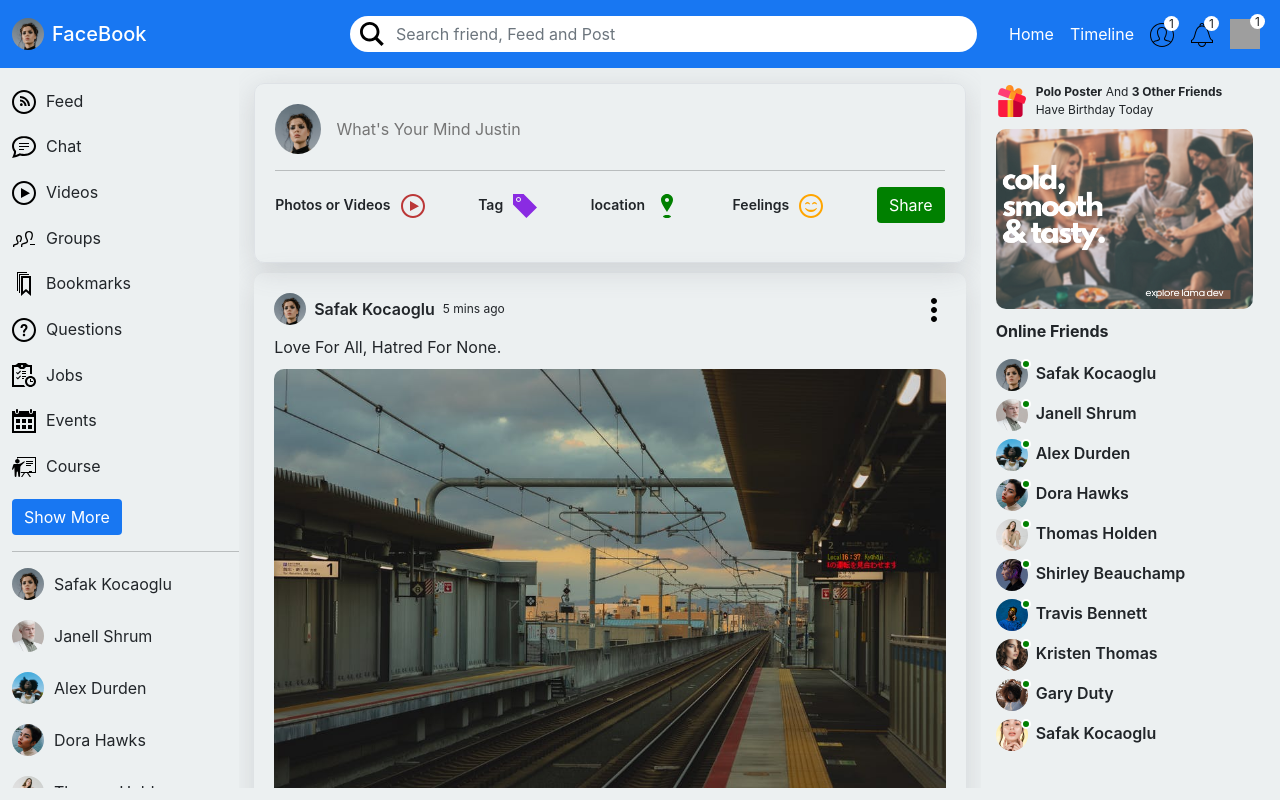
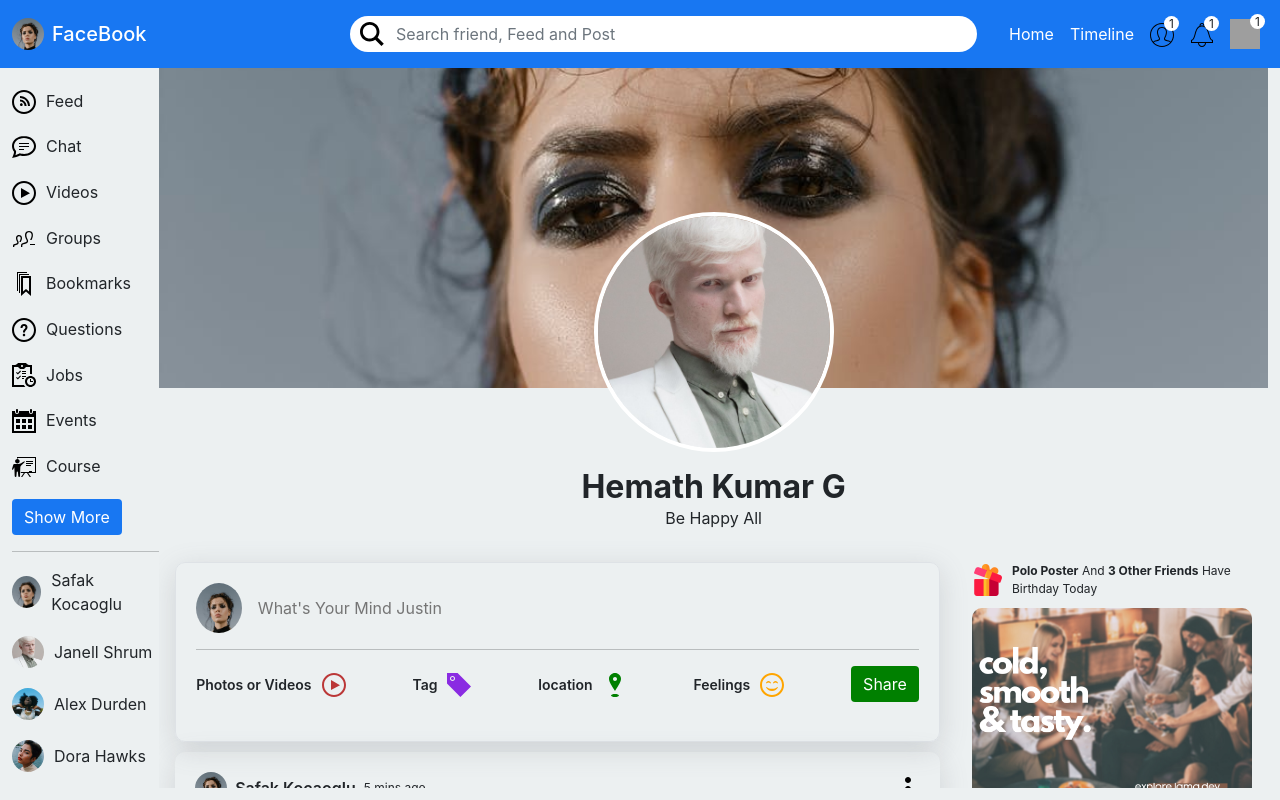
Before and after one commit to Hemath-life/FaceBook-Client, a React (Create React App) app: page / in a window 1280 px wide. Built offline with nearby package versions, Linux system fonts and the light colour scheme; grey boxes are pictures that could not be loaded.

Commit message:
V -0.6 -Profile page added

```diff
--- a/src/App.jsx
+++ b/src/App.jsx
@@ -1,10 +1,12 @@
 import Home from "./pages/home/Home"
+import Profile from "./pages/profile/Profile"
 import "./App.scss"
 
 export default function App() {
 	return (
 		<div className=''>
-			<Home />
+			{/* <Home /> */}
+			<Profile />
 		</div>
 	)
 }
--- a/src/components/feed/Feed.jsx
+++ b/src/components/feed/Feed.jsx
@@ -5,7 +5,7 @@ import {  Posts } from "../../dummyData"
 
 const Feed = () => {
 	return (
-		<div className='feedContainer'>
+		<div className='feedContainer p-3'>
 			<Share></Share>
 			{Posts.map(p => (
 				<Post key={p.id} post={p} />
--- a/src/components/feed/feed.scss
+++ b/src/components/feed/feed.scss
@@ -1,7 +1,3 @@
-.feedContainer {
-	width: 65vw;
-	padding: 15px;
-	max-width: 63vw;
-	overflow-y: scroll;
-	height: 90vh;
-}
+// .feedContainer {
+// 	padding: 15px;
+// }
--- a/src/components/rightbar/Rightbar.jsx
+++ b/src/components/rightbar/Rightbar.jsx
@@ -5,7 +5,7 @@ import "./rightbar.scss"
 
 const RightBar = () => {
 	return (
-		<div className='rightBar'>
+		<div className='rightBar p-3'>
 			<div className='birthdayContainer d-flex justify-content-center align-items-center'>
 				<img src='assets/gift.png' alt='' />
 				<span className='text-capitalize ms-2 '>
--- a/src/components/rightbar/rightbar.scss
+++ b/src/components/rightbar/rightbar.scss
@@ -1,8 +1,4 @@
 .rightBar {
-	height: 90vh;
-	overflow-y: scroll;
-	width: 25vw;
-	padding: 15px;
 	.birthdayContainer img {
 		height: 32px;
 		width: 32px;
--- a/src/pages/home/Home.jsx
+++ b/src/pages/home/Home.jsx
@@ -2,6 +2,7 @@ import Topbar from "./../../components/topbar/Topbar"
 import LeftBar from "../../components/leftbar/LeftBar"
 import RightBar from "../../components/rightbar/RightBar"
 import Feed from "../../components/feed/Feed"
+import "./home.scss"
 const Home = () => {
 	return (
 		<>
@@ -9,8 +10,12 @@ const Home = () => {
 
 			<div className=' d-flex w-100 container-fluid homeBarList'>
 				<LeftBar />
-				<Feed />
-				<RightBar />
+				<div className='homeFeed'>
+					<Feed />
+				</div>
+				<div className='homeRight'>
+					<RightBar />
+				</div>
 			</div>
 		</>
 	)
--- a/src/pages/home/home.scss
+++ b/src/pages/home/home.scss
@@ -1,3 +1,8 @@
-.homeBarList {
-	height: 60vh !important;
+.homeFeed {
+	height: 90vh;
+	overflow-y: scroll;
 }
+.homeRight {
+	height: 90vh;
+	overflow-y: scroll;
+}
--- /dev/null
+++ b/src/pages/profile/Profile.jsx
@@ -0,0 +1,38 @@
+import React from "react"
+import Feed from "../../components/feed/Feed"
+import LeftBar from "../../components/leftbar/LeftBar"
+import Post from "../../components/post/Post"
+import RightBar from "../../components/rightbar/RightBar"
+import Topbar from "../../components/topbar/Topbar"
+import "./profile.scss"
+
+const Profile = () => {
+	return (
+		<div className=''>
+			<Topbar />
+			<div className=' d-flex container-fluid'>
+				<LeftBar />
+				<div className='ProfileContainer  '>
+					<div className='profile'>
+						<div className='profileTop'>
+							<img src='./assets/person/1.jpeg' alt='' />
+						</div>
+						<div className='profileBottom d-flex flex-column'>
+							<img src='./assets/person/2.jpeg' alt='' />
+							<h1>Hemath Kumar G</h1>
+                                                                      <p>Be Happy All</p>
+						</div>
+					</div>
+					<div className=''>
+						<div className='d-flex'>
+							<Feed />
+							<RightBar />
+						</div>
+					</div>
+				</div>
+			</div>
+		</div>
+	)
+}
+
+export default Profile
--- /dev/null
+++ b/src/pages/profile/profile.scss
@@ -0,0 +1,39 @@
+.ProfileContainer {
+	height: 90vh;
+	overflow-y: scroll;
+}
+
+.profile {
+	// height: 30rem;
+	position: relative;
+
+	.profileTop {
+		img {
+			object-fit: cover;
+			width: 100%;
+			height: 20rem;
+		}
+	}
+	.profileBottom {
+		display: flex;
+		justify-content: center;
+		align-items: center;
+		width: 100%;
+
+		img {
+			position: absolute;
+			top: 9rem;
+			border: 4px solid white;
+			width: 15rem;
+			height: 15rem;
+			object-fit: cover;
+			border-radius: 50%;
+		}
+		h1 {
+			margin-top: 5rem;
+			font-weight: bold;
+			font-size: 2rem;
+			margin-bottom: 0;
+		}
+	}
+}
```
